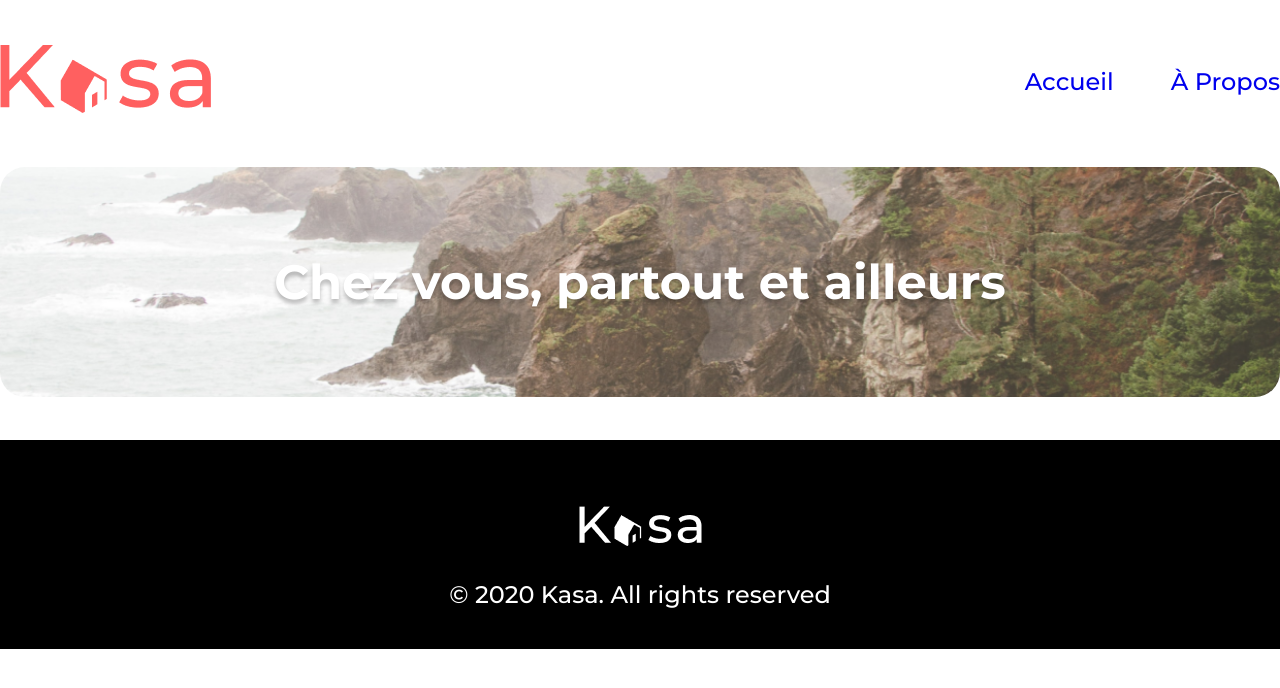
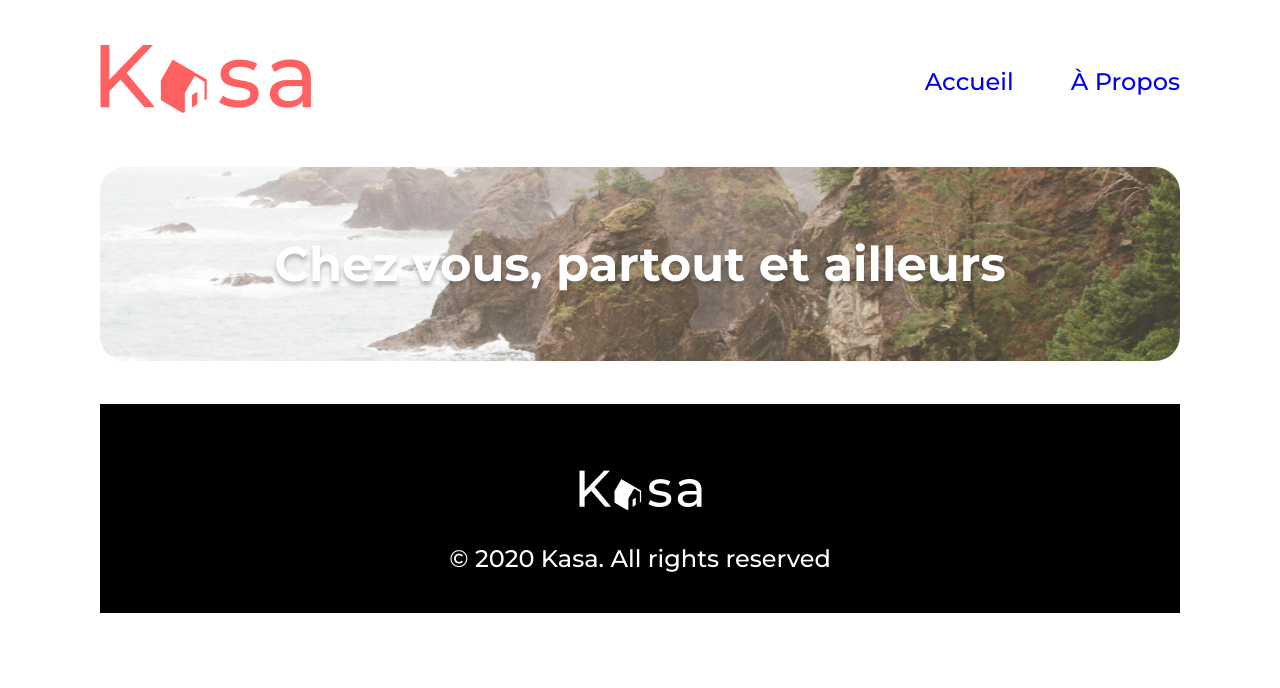
Before and after one commit to Maxb06/P11-Kasa, a React (Create React App) app: page / in a window 1280 px wide. Shown: the top 688 px of the page. Built offline with nearby package versions, Linux system fonts and the light colour scheme.

Commit message:
style : ajout styles généraux

```diff
--- a/src/global.scss
+++ b/src/global.scss
@@ -6,4 +6,9 @@
 
 body {
     font-family: "Montserrat", sans-serif;
+    max-width: 1440px;
+    width: 100%;
+    margin: 0 auto;
+    padding-left: 100px;
+    padding-right: 100px;
 }
```
